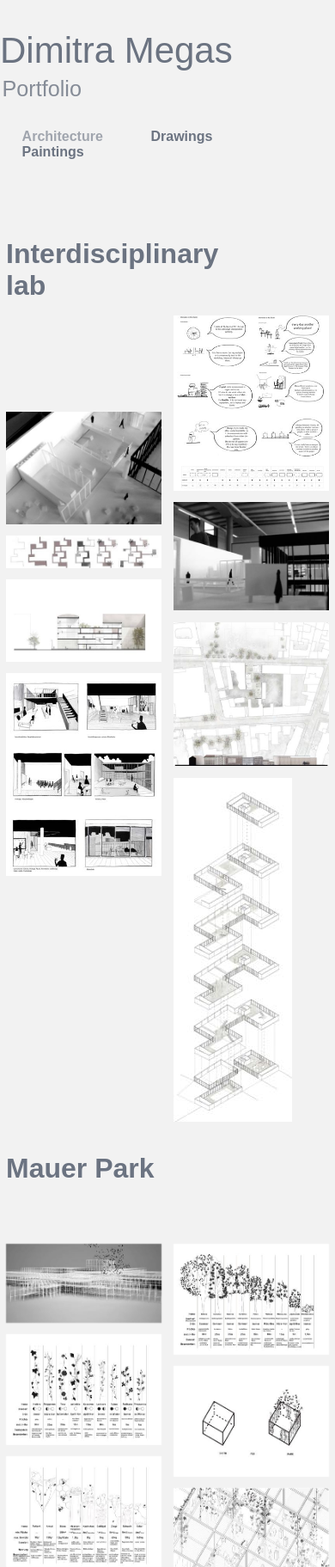
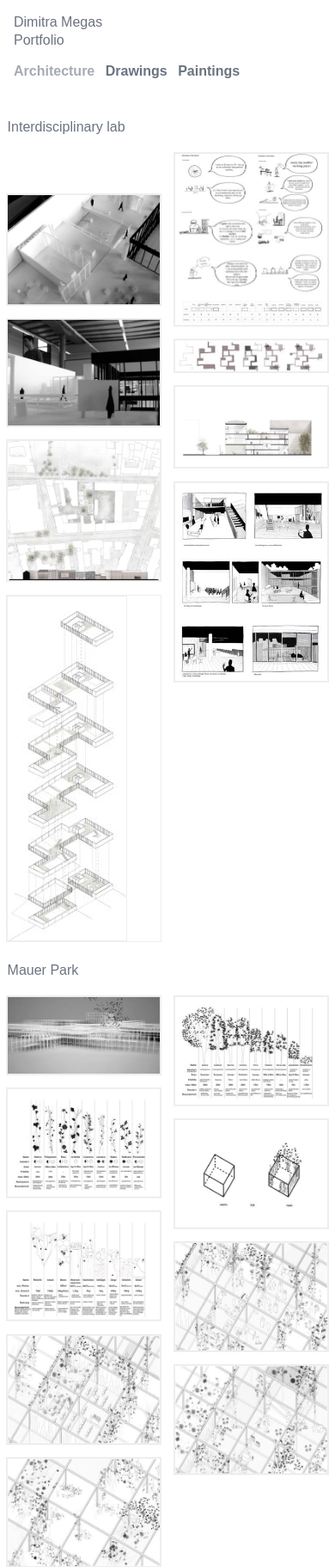
Before and after one commit to dmegas/web, a PHP site: page /construction.php in a window 390 px wide. Shown: the top 1823 px of the page at 86% size. Run offline with PHP 8.4, Linux system fonts and the light colour scheme.

Commit message:
Update construction

```diff
--- a/htdocs/construction.php
+++ b/htdocs/construction.php
@@ -3,7 +3,7 @@
 <head>
   <meta http-equiv="Content-Type" content="text/html; charset=UTF-8"/>
   <meta name="viewport" content="width=device-width, initial-scale=1"/>
-  <title>Dimitra Megas</title>
+  <title>Dimitra Megas - Portfolio</title>
   <link rel="stylesheet" type="text/css" href="css/default.css" />
   <link rel="stylesheet" type="text/css" href="css/component.css" />
   <script src="js/modernizr.custom.js"></script>
@@ -11,7 +11,8 @@
 <body>
   <div class="container">
     <header align="left">
-      <h1>Dimitra Megas <span>Portfolio</span></h1>
+      <h1>Dimitra Megas</h1>
+      <h1>Portfolio</h1>
       <nav class="codrops-demos">
         <a class="current-demo" href="#">Architecture</a>
         <a href="#">Drawings</a>
@@ -19,9 +20,9 @@
       </nav>
     </header>
     <ul class="grid effect-2" id="grid">
-      <li style="height: 7em;"><h1>Interdisciplinary lab</h1></li>
-      <li style="height: 7em;"><p></p></li>
-      <li style="height: 7em;"><p></p></li>
+      <li style="height: 3em;"><h1>Interdisciplinary lab</h1></li>
+      <li style="height: 3em;"><p></p></li>
+      <li style="height: 3em;"><p></p></li>
       <?php
 
       function addImage($name) {
@@ -43,7 +44,7 @@
       }
 
       ?>
-      <li style="width:100%; height: 8em;"><h1>Mauer Park</h1></li>
+      <li style="width:100%; height: 3em;"><h1>Mauer Park</h1></li>
       <?php
 
       $names=array(
--- a/htdocs/css/component.css
+++ b/htdocs/css/component.css
@@ -22,9 +22,18 @@
 .grid li a,
 .grid li img {
 	outline: none;
-	border: none;
 	display: block;
 	max-width: 100%;
+	border-style: solid;
+	border-width: 0.5px;
+	border-color: #eee;
+}
+
+.grid li h1 {
+	padding-left: 0.1em;
+	font-size: 1em;
+	color: #6b7381;
+	font-weight: 300;
 }
 
 /* Effect 1: opacity */
@@ -211,8 +220,9 @@
 }
 
 @media screen and (max-width: 900px) {
+
 	.grid li {
-		width: 33%;
+		width: 50%;
 	}
 }
 
--- a/htdocs/css/default.css
+++ b/htdocs/css/default.css
@@ -22,7 +22,7 @@ body, html { font-size: 100%; padding: 0; margin: 0;}
 body {
 	font-family: Arial, sans-serif;
 	color: #6b7381;
-	background: #f2f2f2;
+	background: #fff;
 }
 
 a {
@@ -38,20 +38,20 @@ a:active {
 /* Header Style */
 .container > header {
 	margin: 0 auto;
-	padding-top: 2em;
-	padding-bottom: 2em;
+	padding-top: 1em;
+	padding-left: 1em;
 }
 
 .container > header h1 {
-	font-size: 2.625em;
+	font-size: 1em;
 	line-height: 1.3;
 	margin: 0;
 	font-weight: 300;
+	color: #6b7381;
 }
 
 .container > header span {
 	display: block;
-	font-size: 60%;
 	opacity: 0.8;
 	padding: 0 0 0.6em 0.1em;
 }
@@ -82,12 +82,10 @@ a:active {
 .codrops-demos {
 	padding-top: 1em;
 	font-size: 1em;
-	text-align: left;
 }
 
 .codrops-demos a {
-	margin: 0.5em;
-	padding: 0.7em 1.1em;
+	margin: 0 0.5em 0 0;
 	color: #6b7381;
 	font-weight: 700;
 }
```
Also changed, not shown: htdocs/css/style.css (deleted, +0 -71 lines).
